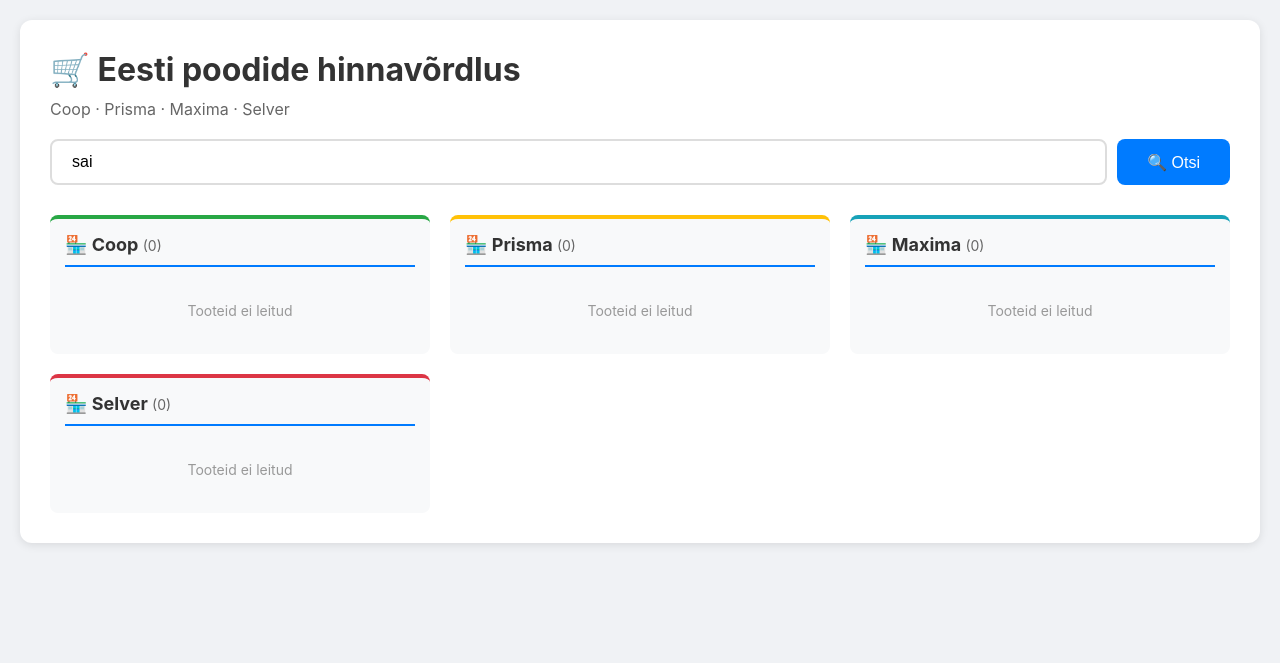
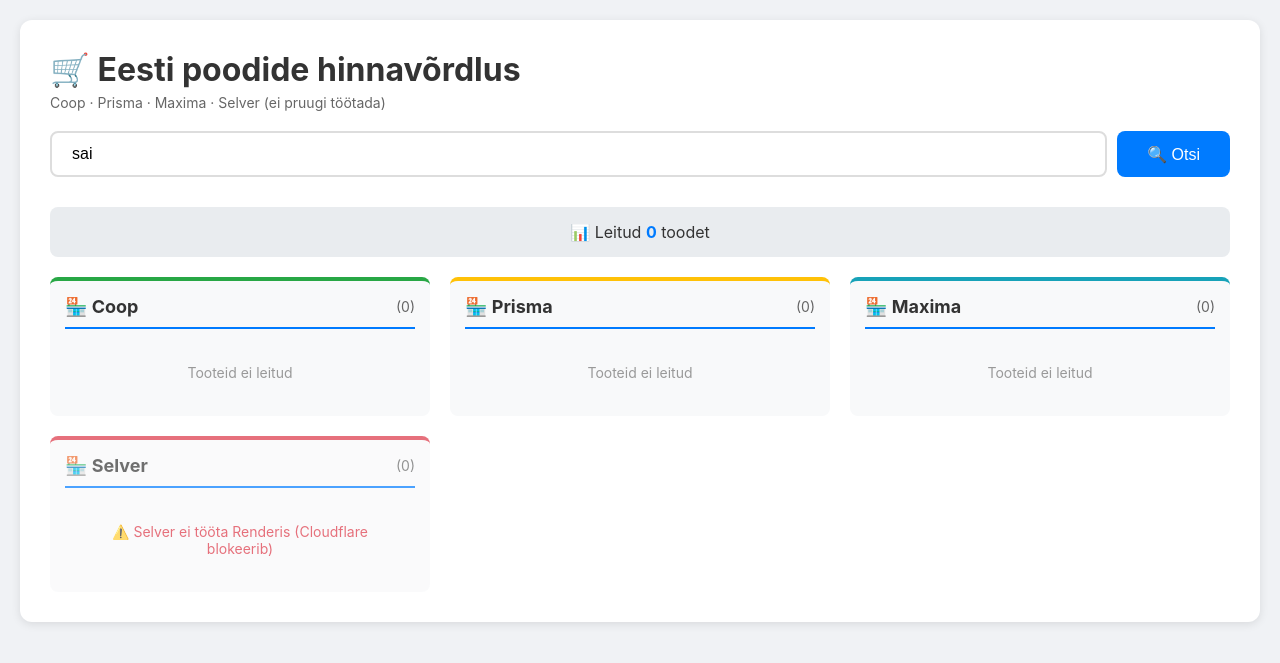
Before and after one commit to creatorsofcode/selverjacoop, a Flask app: page / in a window 1280 px wide. Shown: the top 663 px of the page. Run offline with Flask 3, Linux system fonts and the light colour scheme; data that the repository does not hold is empty.

Commit message:
Update index.html

```diff
--- a/templates/index.html
+++ b/templates/index.html
@@ -19,8 +19,8 @@
             padding: 30px;
             box-shadow: 0 2px 10px rgba(0,0,0,0.1);
         }
-        h1 { color: #333; margin-bottom: 10px; }
-        .subtitle { color: #666; margin-bottom: 20px; }
+        h1 { color: #333; margin-bottom: 5px; }
+        .subtitle { color: #666; margin-bottom: 20px; font-size: 14px; }
         .search-box {
             display: flex;
             gap: 10px;
@@ -66,6 +84,9 @@
             border-bottom: 2px solid #007bff;
             padding-bottom: 10px;
             margin-bottom: 15px;
+            display: flex;
+            justify-content: space-between;
+            align-items: center;
         }
         .store-card h2 .count {
             font-size: 14px;
@@ -105,10 +131,21 @@
             text-align: center;
             font-size: 14px;
         }
-        .store-selver { border-top-color: #dc3545; }
+        .store-selver { border-top-color: #dc3545; opacity: 0.7; }
+        .store-selver .no-results { color: #dc3545; }
         .store-coop { border-top-color: #28a745; }
         .store-prisma { border-top-color: #ffc107; }
         .store-maxima { border-top-color: #17a2b8; }
+        .total-count {
+            text-align: center;
+            padding: 15px;
+            background: #e9ecef;
+            border-radius: 8px;
+            margin-bottom: 20px;
+            font-size: 16px;
+            color: #333;
+        }
+        .total-count strong { color: #007bff; }
         @media (max-width: 768px) {
             .results-grid { grid-template-columns: 1fr; }
             .search-box { flex-direction: column; }
@@ -118,18 +155,22 @@
 <body>
     <div class="container">
         <h1>🛒 Eesti poodide hinnavõrdlus</h1>
-        <p class="subtitle">Coop · Prisma · Maxima · Selver</p>
+        <p class="subtitle">Coop · Prisma · Maxima · Selver (ei pruugi töötada)</p>
 
         <div class="search-box">
-            <input type="text" id="searchInput" placeholder="Otsi toodet (nt: sai, leib, piim...)" value="sai">
+            <input type="text" id="searchInput" placeholder="Otsi toodet (nt: sai, leib, piim, kohv...)" value="sai">
             <button onclick="search()">🔍 Otsi</button>
         </div>
 
         <div class="loading" id="loading">
-            <div>⏳ Otsin...</div>
+            <div class="spinner"></div>
+            <div style="margin-top: 15px;">Otsin tooteid...</div>
         </div>
 
-        <div class="results-grid" id="results" style="display: none;"></div>
+        <div id="resultsContainer" style="display: none;">
+            <div class="total-count" id="totalCount"></div>
+            <div class="results-grid" id="results"></div>
+        </div>
     </div>
 
     <script>
@@ -137,7 +178,7 @@
             const query = document.getElementById('searchInput').value.trim() || 'sai';
 
             document.getElementById('loading').style.display = 'block';
-            document.getElementById('results').style.display = 'none';
+            document.getElementById('resultsContainer').style.display = 'none';
 
             fetch(`/search?q=${encodeURIComponent(query)}`)
                 .then(response => response.json())
@@ -155,7 +196,7 @@
 
         function displayResults(data) {
             const container = document.getElementById('results');
-            container.style.display = 'grid';
+            const totalContainer = document.getElementById('totalCount');
 
             const storeColors = {
                 'Coop': 'store-coop',
@@ -164,9 +205,15 @@
                 'Selver': 'store-selver'
             };
 
+            // Kuva koguarv
+            totalContainer.innerHTML = `📊 Leitud <strong>${data.total_count || 0}</strong> toodet`;
+
             container.innerHTML = data.stores.map(store => `
                 <div class="store-card ${storeColors[store.name] || ''}">
-                    <h2>🏪 ${store.name} <span class="count">(${store.count})</span></h2>
+                    <h2>
+                        <span>🏪 ${store.name}</span>
+                        <span class="count">(${store.count})</span>
+                    </h2>
                     ${store.products && store.products.length > 0 ?
                         store.products.map(p => `
                             <div class="product-item">
@@ -176,10 +223,14 @@
                                 </div>
                             </div>
                         `).join('')
-                        : '<div class="no-results">Tooteid ei leitud</div>'
+                        : `<div class="no-results">
+                            ${store.name === 'Selver' ? '⚠️ Selver ei tööta Renderis (Cloudflare blokeerib)' : 'Tooteid ei leitud'}
+                        </div>`
                     }
                 </div>
             `).join('');
+
+            document.getElementById('resultsContainer').style.display = 'block';
         }
 
         function escapeHtml(text) {
```
Also changed, not shown: other parts of templates/index.html (+26 -2 lines).
